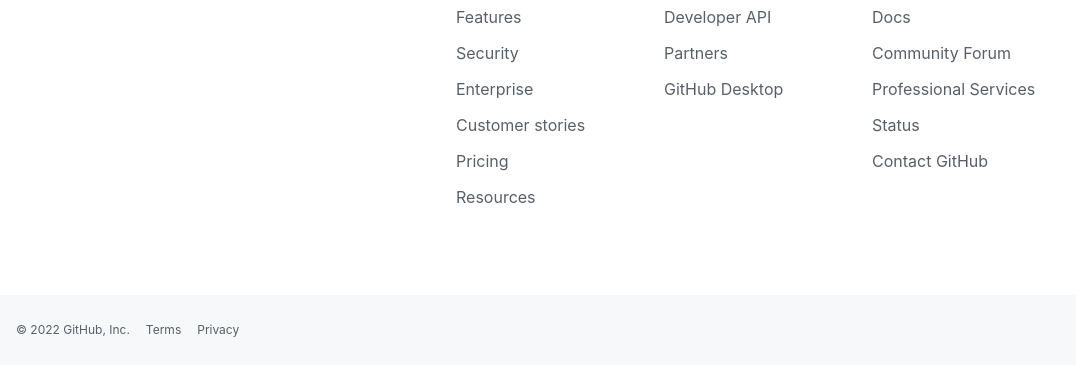
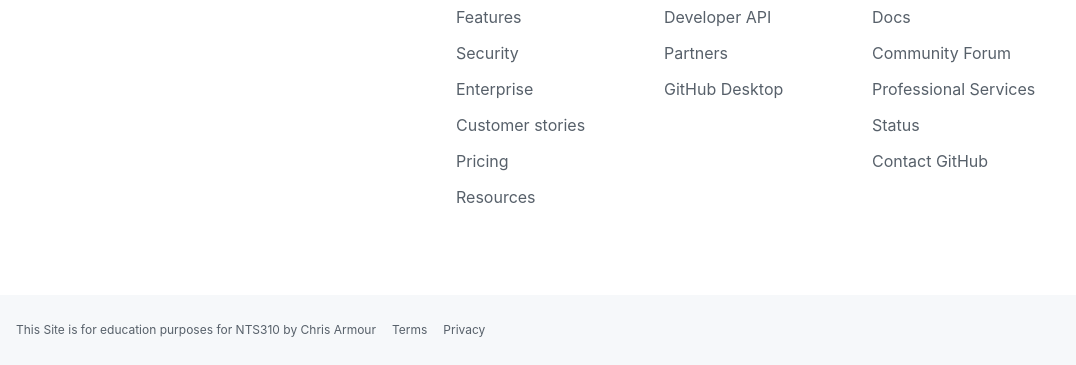
Before and after one commit to education-pack/education-pack.github.io, a plain HTML site: page educator/benefits/index.html in a window 1280 px wide. Shown: the part 1960-2325 px from the top of the page, 0-1076 px from the left. Drawn offline with Linux system fonts and the light colour scheme.

Commit message:
Update index.html

```diff
--- a/educator/benefits/index.html
+++ b/educator/benefits/index.html
@@ -382,7 +382,7 @@
  </li>
  </ul>
  <ul class="list-style-none d-flex color-fg-muted">
- <li class=mr-3>© 2022 GitHub, Inc.</li>
+ <li class=mr-3>This Site is for education purposes for NTS310 by Chris Armour</li>
  <li class=mr-3><a href=https://github.com/site/terms class=Link--secondary>Terms</a></li>
  <li><a href=https://github.com/site/privacy class=Link--secondary>Privacy</a></li>
  </ul>
```
